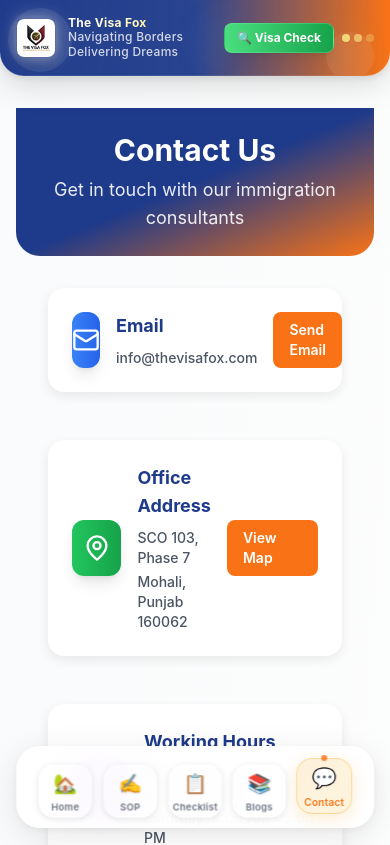
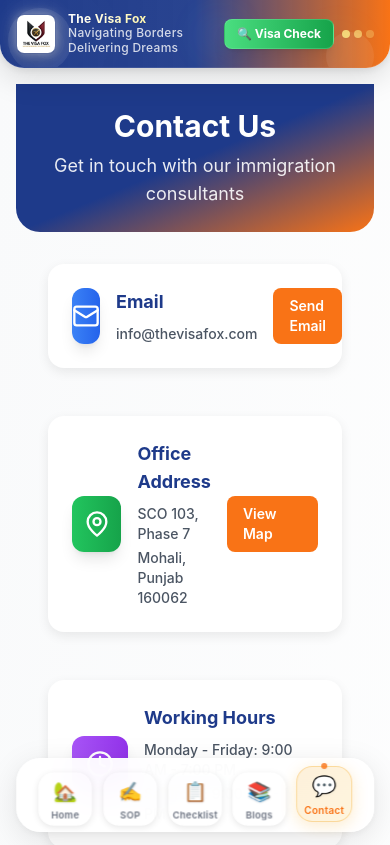
Before and after one commit to thevisafox-ux/the-visa-fox, a React (Create React App) app: page /contact in a window 390 px wide. Shown: the top 845 px of the page. Built offline with nearby package versions, Linux system fonts and the light colour scheme.

Commit message:
Optimize mobile view spacing - reduce heights and margins

```diff
--- a/src/App.tsx
+++ b/src/App.tsx
@@ -229,7 +229,7 @@ const MobileLayout: React.FC<{ setIsLoading: (loading: boolean) => void }> = ({
           <div className="absolute bottom-2 left-1/2 w-12 h-12 bg-blue-400/10 rounded-full blur-lg animate-pulse" style={{animationDelay: '4s'}}></div>
         </div>
 
-        <div className="flex items-center justify-between px-4 py-4 relative z-10">
+        <div className="flex items-center justify-between px-4 py-3 relative z-10">
           <Link
             to="/"
             onClick={() => {
@@ -267,7 +267,7 @@ const MobileLayout: React.FC<{ setIsLoading: (loading: boolean) => void }> = ({
       </div>
 
       {/* Mobile Main Content - Optimized Spacing */}
-      <main className="pt-8 pb-24 px-4 mobile-smooth-scroll">
+      <main className="pt-4 pb-20 px-4 mobile-smooth-scroll">
         <Routes>
           <Route path="/" element={<Home />} />
           <Route path="/blogs" element={<Blogs />} />
@@ -279,8 +279,8 @@ const MobileLayout: React.FC<{ setIsLoading: (loading: boolean) => void }> = ({
       </main>
 
       {/* Mobile Bottom Navigation - Curved Design */}
-      <div className="fixed bottom-4 left-1/2 transform -translate-x-1/2 w-11/12 max-w-sm bg-white/95 backdrop-blur-md border border-gray-200/50 shadow-2xl mobile-nav-3d z-50 mobile-nav-refined rounded-3xl">
-        <div className="flex items-center justify-around py-3 px-4">
+      <div className="fixed bottom-3 left-1/2 transform -translate-x-1/2 w-11/12 max-w-sm bg-white/95 backdrop-blur-md border border-gray-200/50 shadow-2xl mobile-nav-3d z-50 mobile-nav-refined rounded-3xl">
+        <div className="flex items-center justify-around py-2 px-4">
           <MobileNavLink to="/" icon="🏡" label="Home" setIsLoading={setIsLoading} />
           <MobileNavLink to="/sop-generator" icon="✍️" label="SOP" setIsLoading={setIsLoading} />
           <MobileNavLink to="/checklist" icon="📋" label="Checklist" setIsLoading={setIsLoading} />
@@ -290,7 +290,7 @@ const MobileLayout: React.FC<{ setIsLoading: (loading: boolean) => void }> = ({
       </div>
 
       {/* Mobile Footer - Optimized Spacing */}
-      <div className="pb-24">
+      <div className="pb-20">
         <Footer />
       </div>
 
--- a/src/pages/Home.tsx
+++ b/src/pages/Home.tsx
@@ -175,7 +175,7 @@ const Home: React.FC = () => {
       </div>
 
       {/* Hero Section */}
-      <div className="bg-gradient-to-br from-navy via-navy to-saffron text-white p-6 rounded-b-3xl">
+      <div className="bg-gradient-to-br from-navy via-navy to-saffron text-white p-4 rounded-b-3xl">
         <div className="text-center space-y-4">
           <motion.div
             initial={{ opacity: 0, y: 20 }}
@@ -209,7 +209,7 @@ const Home: React.FC = () => {
       <div className="p-4">
 
         {/* Popular Countries */}
-        <div className="mb-6">
+        <div className="mb-4">
           <h2 className="text-xl font-bold text-navy mb-4">Popular Countries</h2>
 
           {/* All Screen Sizes - Auto-sliding Carousel */}
@@ -217,7 +217,7 @@ const Home: React.FC = () => {
         </div>
 
         {/* Visa Services */}
-        <div className="mb-6">
+        <div className="mb-4">
           <h2 className="text-xl font-bold text-navy mb-4">Our Services</h2>
           <div className="space-y-3">
             {visaTypes.map((service, index) => (
@@ -249,7 +249,7 @@ const Home: React.FC = () => {
         </div>
 
         {/* Why Choose Us */}
-        <div className="mb-6">
+        <div className="mb-4">
           <h2 className="text-xl font-bold text-navy mb-4">Why Choose Us</h2>
           <div className="grid grid-cols-2 gap-3">
             {whyChooseUs.map((feature, index) => (
@@ -269,7 +269,7 @@ const Home: React.FC = () => {
         </div>
 
         {/* Testimonials */}
-        <div className="mb-6">
+        <div className="mb-4">
           <h2 className="text-xl font-bold text-navy mb-4">What Our Clients Say</h2>
           <div className="space-y-3">
             {testimonials.map((testimonial, index) => (
```
Also changed, not shown: 4 other files (tests, documents, lock files or other folders).
